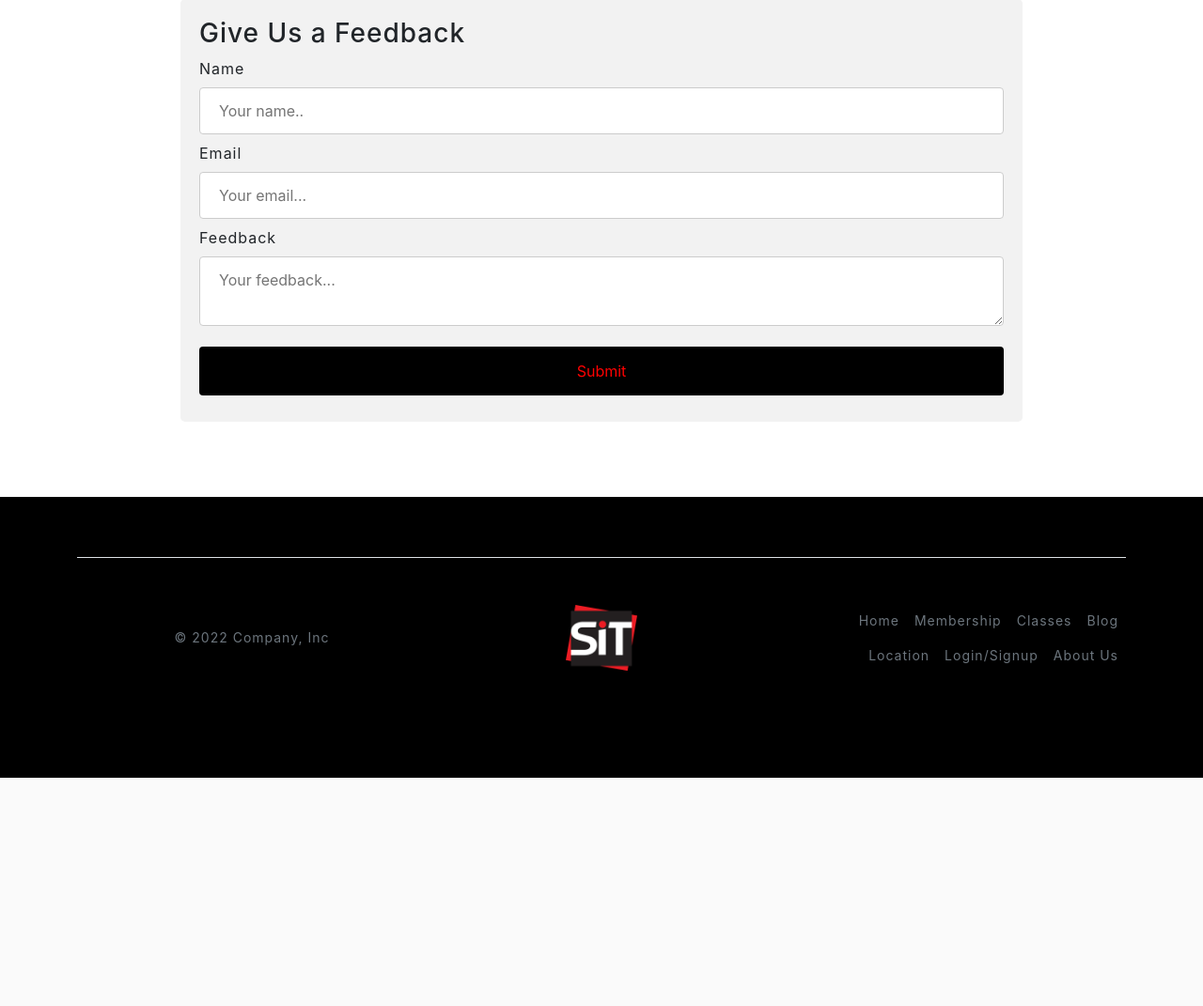
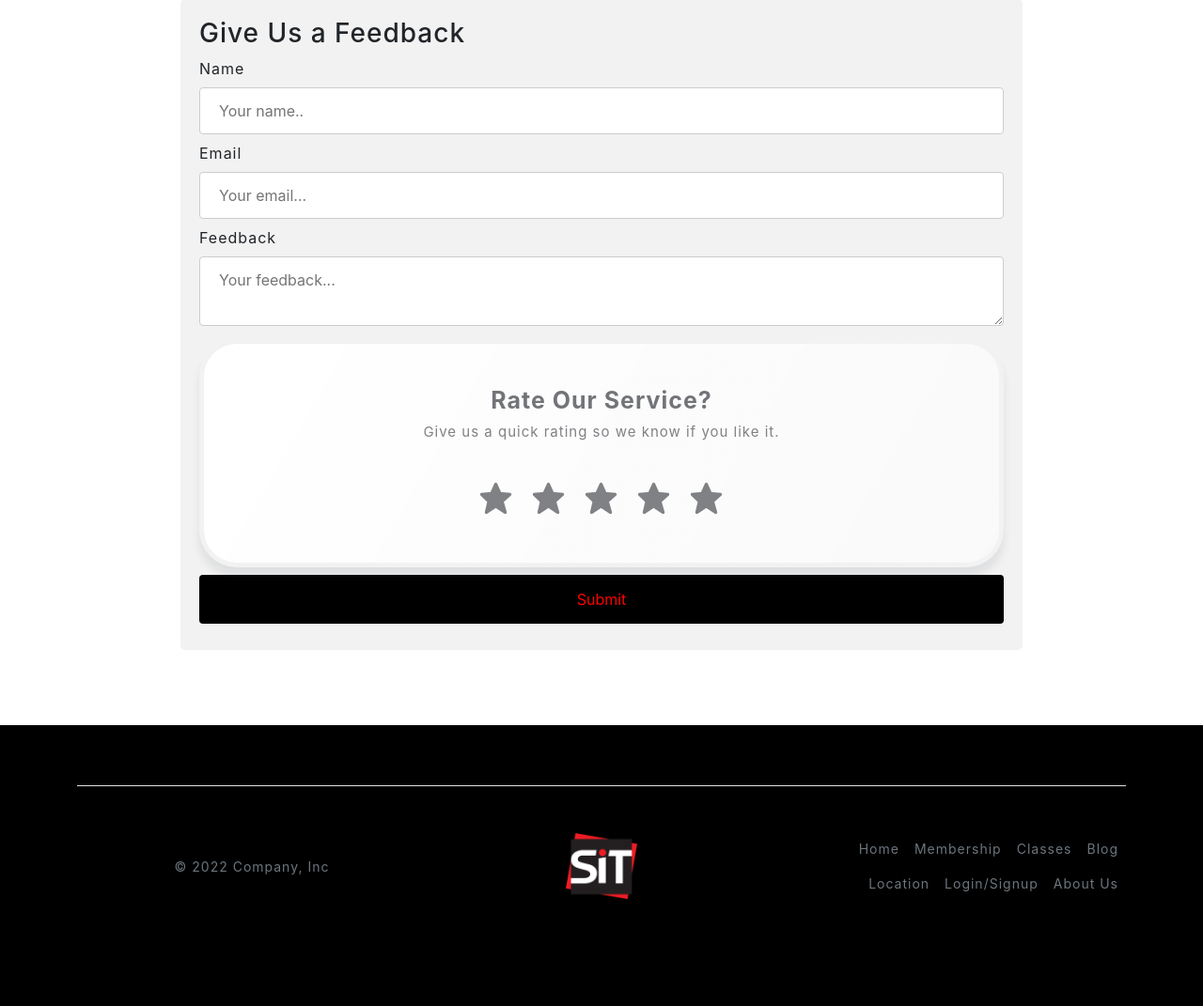
Before and after one commit to hxijxe/websysproject, a PHP site: the page made by source files/about_us.php in a window 1280 px wide. Shown: the part 1367-2438 px from the top of the page at 94% size. Before the commit the page ends 2195 px from the top, so only its background shows below. Run offline with PHP 8.4, Linux system fonts and the light colour scheme.

Commit message:
updated locationnyp and aboutus feedback form

```diff
--- a/source files/about_us.php
+++ b/source files/about_us.php
@@ -4,6 +4,7 @@
 <head>
     <link rel="stylesheet" href="css/styles.css">
     <link rel="stylesheet" href="css/aboutus.css">
+    <link href="https://unpkg.com/boxicons@2.1.4/css/boxicons.min.css" rel='stylesheet'>
     <title>SIT Active Gym About Us</title>
     <meta charset="UTF-8">
     <meta name="viewport" content="width=device-width, initial-scale=1, shrink-to-fit=no">
@@ -24,7 +25,9 @@ include "nav.inc.php";
             </div>
         </div>
     </header>
+
     <main>
+        <!-- Our Story section -->
         <section class="text-center about">
             <div class="container px-4 px-lg-5">
                 <div class="row gx-4 gx-lg-5 justify-content-center ">
@@ -41,6 +44,8 @@ include "nav.inc.php";
                 </div>
             </div>
         </section>
+
+        <!-- Access to other pages of the site -->
         <section class="text-center about">
             <div class="container px-5 px-lg-5">
                 <div class="row row-cols-1 row-cols-md-3 g-4">
@@ -89,6 +94,8 @@ include "nav.inc.php";
                 </div>
             </div>
         </section>
+
+        <!-- Feedback form -->
         <section class="about">
             <div class="askaqns">
                 <h3>Give Us a Feedback</h3>
@@ -107,6 +114,20 @@ include "nav.inc.php";
                     <div class="form-group">
                     <label for="feedback">Feedback</label>
                     <textarea id="feedback" name="feedback" required placeholder ="Your feedback..."></textarea>
+                    </div>
+
+
+                    <div class="rating-box">
+                    <h1>Rate Our Service?</h1>
+                    <p>Give us a quick rating so we know if you like it.</p></label>
+                        <div class="stars">
+                            <input type="hidden" id="rating" name="rating" value="-1">
+                            <div class="bx bxs-star ratings_stars" data-rating="1"></div>
+                            <div class="bx bxs-star ratings_stars" data-rating="2"></div>
+                            <div class="bx bxs-star ratings_stars" data-rating="3"></div>
+                            <div class="bx bxs-star ratings_stars" data-rating="4"></div>
+                            <div class="bx bxs-star ratings_stars" data-rating="5"></div>
+                        </div>
                     </div>
 
                     <div class="form-group">
@@ -128,4 +149,7 @@ include "footer.inc.php";
 <script defer src="https://stackpath.bootstrapcdn.com/bootstrap/4.4.1/js/bootstrap.bundle.min.js" integrity="sha384-6khuMg9gaYr5AxOqhkVIODVIvm9ynTT5J4V1cfthmT+emCG6yVmEZsRHdxlotUnm" crossorigin="anonymous">
 </script>
 <script defer src="js/scripts.js"></script>
+<script defer src="js/aboutus.js"></script>
+</body>
+
 </html>
--- a/source files/css/aboutus.css
+++ b/source files/css/aboutus.css
@@ -76,3 +76,53 @@
     border-style: solid;
     border: 1px solid rgba(0, 0, 0, 0.125);
   }
+  :root {
+    --black: #727478;
+    --grey: #7f8184;
+    --yellow: #edc932;
+    --gradient: linear-gradient(45deg, #8b8acc, #bc8bcd);
+  }
+
+  .rating-box {
+    width: 100%;
+    display: flex;
+    flex-direction: column;
+    justify-content: center;
+    align-items: center;
+    position: relative;
+    padding: 3rem 3rem;
+    border-radius: 40px;
+    background: linear-gradient(-60deg, #ffffff90, #ffffffff);
+    border: solid 5px transparent;
+    background-clip: padding-box;
+    box-shadow: 0 10px 10px rgba(46, 54, 68, .1);
+  }
+  .rating-box h1 {
+    font-size: 25px;
+    line-height: 25px;
+    font-weight: 700;
+    margin-bottom: 10px;
+    color: var(--black);
+    text-transform: capitalize;
+    text-align: center;
+  }
+  .rating-box p {
+    font-size: 15px;
+    color: var(--grey);
+    margin-bottom: 40px;
+    text-align: center;
+  }
+  .rating-box .stars {
+    display: flex;
+    align-items: center;
+    gap: 15px;
+  }
+  .rating-box .stars div {
+    color: var(--grey);
+    font-size: 40px;
+    cursor: pointer;
+    transition: color .2s ease;
+  }
+  .rating-box .stars div.active {
+    color: var(--yellow);
+  }
--- /dev/null
+++ b/source files/js/aboutus.js
@@ -0,0 +1,15 @@
+const stars = document.querySelectorAll('.stars div');
+
+stars.forEach((star, index1) => {
+  star.addEventListener('click', () => {
+    var rating = $(star).data('rating'); // Get the rating from the selected star
+    $('#rating').val(rating); // Set the value of the hidden rating form element
+    console.log('news id is' + rating+ '.');
+    stars.forEach((star, index2) => {
+      index1 >= index2 ? star.classList.add('active') : star.classList.remove('active');
+    });
+  });
+
+
+
+});
--- a/source files/location_SITNYP.php
+++ b/source files/location_SITNYP.php
@@ -24,8 +24,8 @@ include "nav.inc.php";
         <div class="container px-4 px-lg-5">
             <div class="row gx-4 gx-lg-5 ">
                 <div class="col-lg-8" style="text-align: left;">
-                    <h4 style="color: red;">Locations</h4>
-                    <h1 class="text-white mb-4">SIT @ NYP </h1>
+                    <h1 style="color: red;">Locations</h1>
+                    <h2 class="text-white mb-4">SIT @ NYP </h2>
                     <p class="text-white mb-4">172 Ang Mo Kio Ave 8, Singapore 567739</p>
                     <div class="rowmap">
                                     <a href="https://goo.gl/maps/GTgQQDEU93pAnhkP6" class="RX4Lf26" target="_blank" rel="noreferrer">
```
Also changed, not shown: source files/process_aboutus.php (+10 -3 lines).
